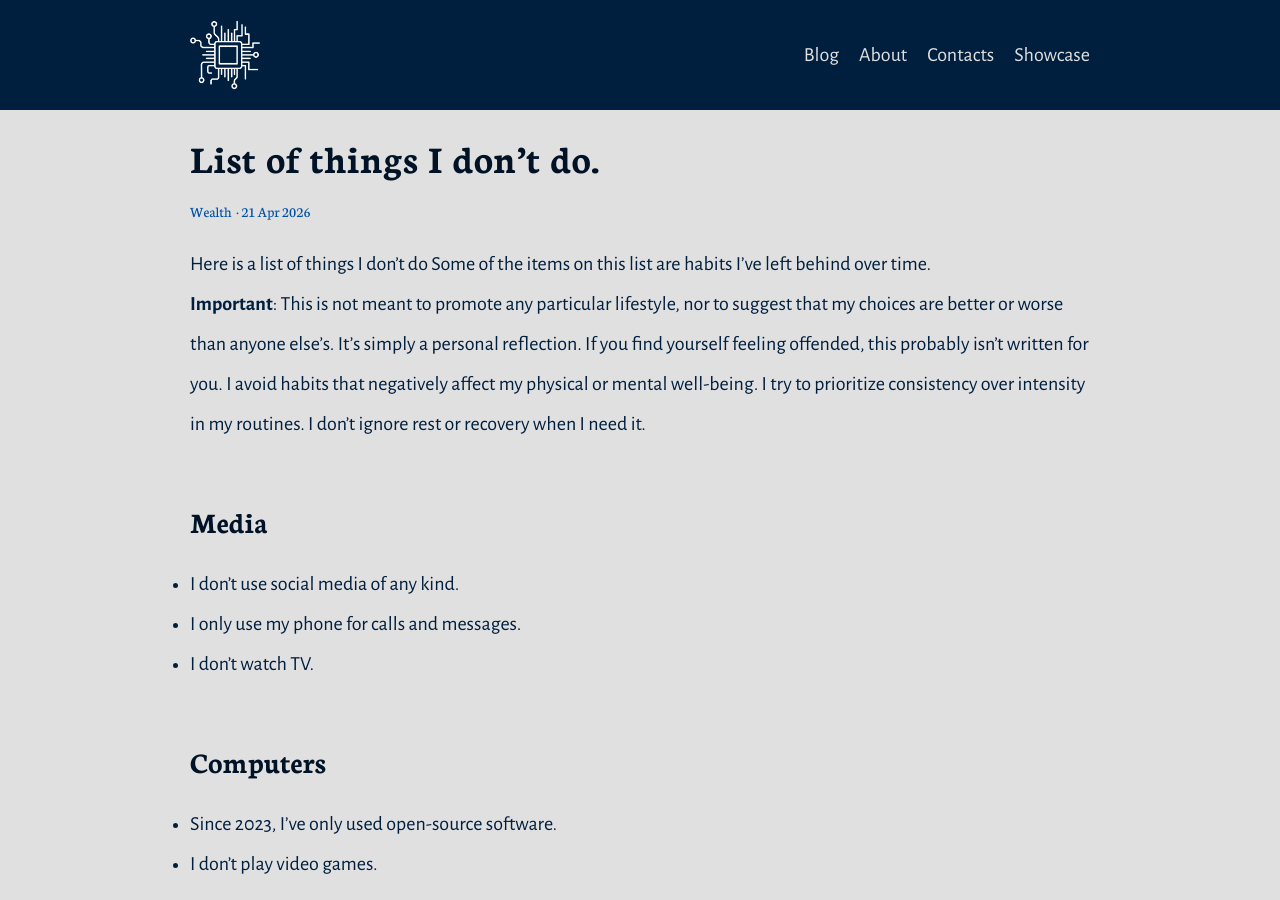
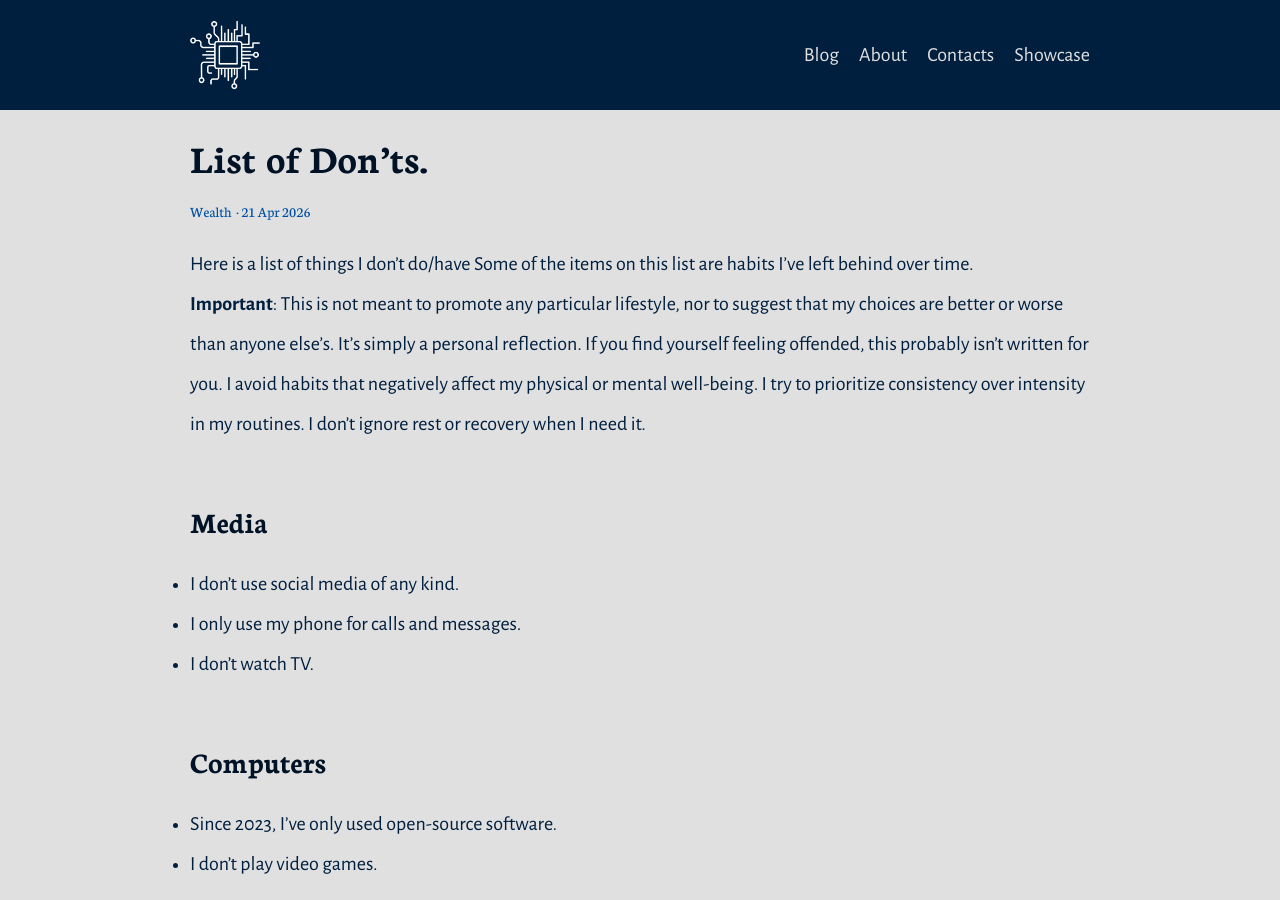
Before and after one commit to armandoahir/armandoahir.github.io, a Jekyll site: the page built from _posts/2026-04-21-Donts.md, in a window 1280 px wide and 900 px high. Built offline with Jekyll 4.4.1, drawn with Linux system fonts in a browser that asks for light colours.

Commit message:
[21th Apr] Fix: New post

```diff
--- a/_posts/2026-04-21-Donts.md
+++ b/_posts/2026-04-21-Donts.md
@@ -1,9 +1,9 @@
 ---
-title: List of things I don’t do.
+title: List of Don’ts.
 category: Wealth
 author: arma.
 ---
-Here is a list of things I don’t do
+Here is a list of things I don’t do/have
 <!-- more -->
 Some of the items on this list are habits I’ve left behind over time. <br>
 **Important**: This is not meant to promote any particular lifestyle, nor to suggest that my choices are better or worse than anyone else’s. It’s simply a personal reflection. If you find yourself feeling offended, this probably isn’t written for you.
```
